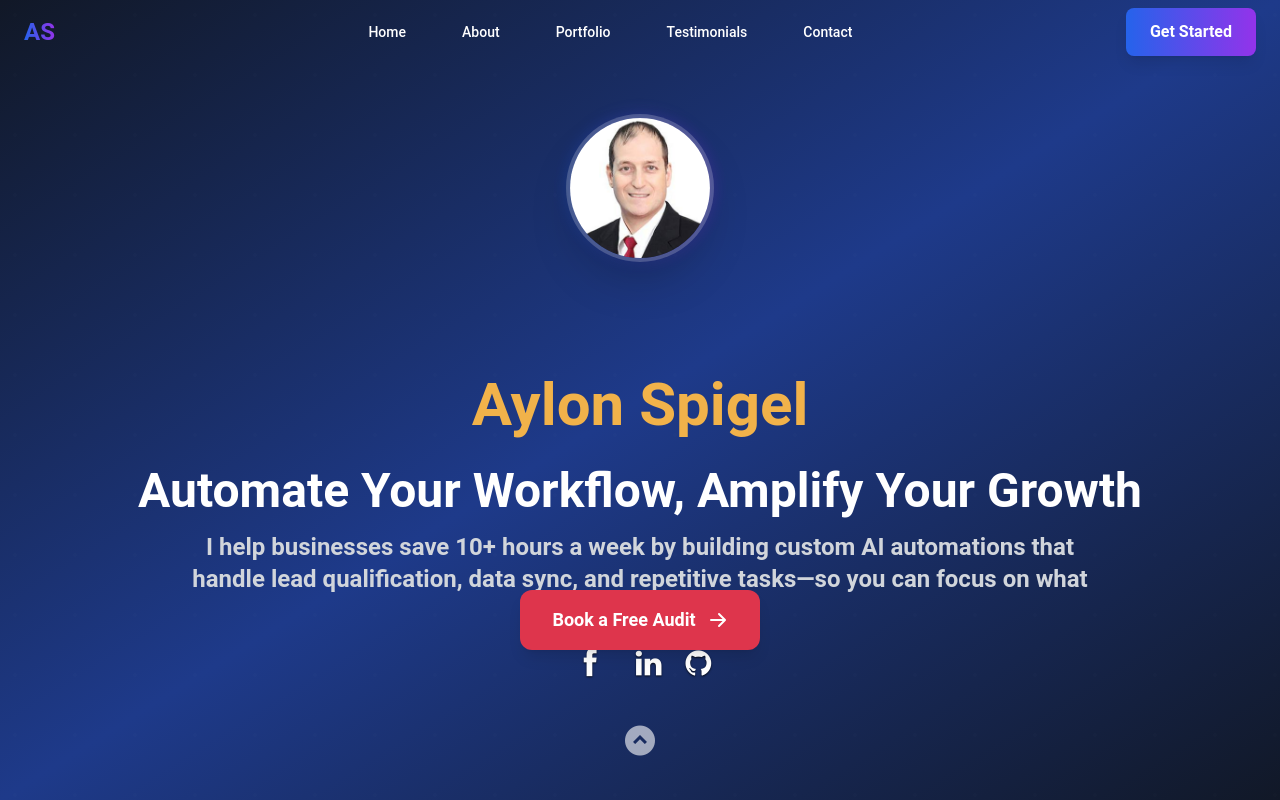
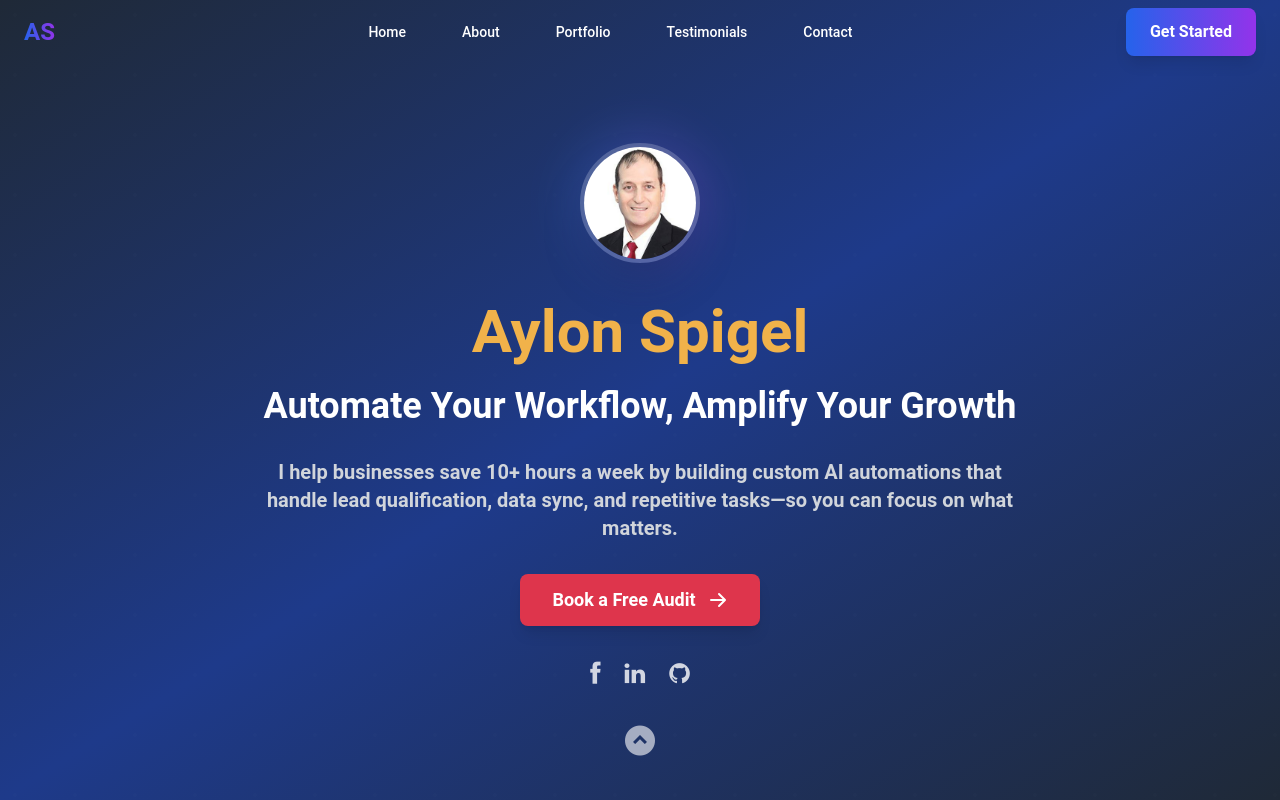
Before and after one commit to frontEndExpert/aylonspigel, a Next.js app: page / in a window 1280 px wide. Shown: the top 800 px of the page. Built offline with nearby package versions, Linux system fonts and the light colour scheme.

Commit message:
fix header

```diff
--- a/src/components/Header.jsx
+++ b/src/components/Header.jsx
@@ -1,7 +1,5 @@
 import React from 'react';
-import Typewriter from 'typewriter-effect';
 import Image from 'next/image';
-//import profilepic from '../assets/profilepic.png';
 
 const Header = ({ data }) => {
 	if (data) {
@@ -18,7 +16,7 @@ const Header = ({ data }) => {
 	}
 
 	return (
-		<header id='home' className="min-h-screen flex items-center justify-center bg-gradient-to-br from-gray-900 via-blue-900 to-gray-900 relative overflow-hidden">
+		<header id='home' className="min-h-screen bg-gradient-to-br from-gray-800 via-blue-900 to-gray-800 flex items-center justify-center pt-16 relative">
 			{/* Background Pattern */}
 			<div className="absolute inset-0 opacity-10">
 				<div className="absolute inset-0" style={{
@@ -27,39 +25,47 @@ const Header = ({ data }) => {
 				}}></div>
 			</div>
 
-			<div className='w-full max-w-6xl mx-auto px-6 text-center relative z-10'>
-				<div className='flex flex-col items-center justify-center'>
+			{/* Main Content Container */}
+			<div className="max-w-4xl mx-auto px-4 text-center flex flex-col items-center justify-center">
+
 					{/* Profile Image */}
-					<div className="relative group mb-[300px]">
-						<div className="absolute -inset-1 bg-gradient-to-r from-blue-600 to-purple-600 rounded-full blur opacity-25 group-hover:opacity-75 transition duration-1000 group-hover:duration-200"></div>
+					<div className="mb-8">
+						<div className="relative inline-block">
+							<div className="absolute inset-[-0.5rem] bg-gradient-to-r from-blue-500 to-purple-500 rounded-full blur-xl opacity-25"></div>
 							<Image
-							className='rounded-full mx-auto relative ring-4 ring-white/20 shadow-2xl'
+								className="rounded-full relative border-4 border-white/20 shadow-2xl"
 								src={profilepic || '/static/images/aylon.png'}
 								alt="Aylon's Profile Pic"
-							width={140}
-							height={140}
+								width={120}
+								height={120}
 							/>
 						</div>
+					</div>
 
-					{/* Hero Section - Directly under profile picture */}
-					<div className='w-full flex flex-col items-center justify-center mb-8 -mt-00'>
-						<h1 className='text-4xl sm:text-5xl lg:text-6xl font-bold mb-6 text-white leading-tight text-center'>
-							<span className="block mb-8 text-brand-secondary">Aylon Spigel</span>
-							<div className="text-center space-y-4">
-								<div className="text-3xl sm:text-4xl lg:text-5xl font-bold text-white leading-tight">
+
+					<div className="mb-8">
+{/* Name */}
+						<h1 className="text-4xl sm:text-5xl lg:text-6xl font-bold text-brand-secondary leading-tight">
+							Aylon Spigel
+						</h1>
+{/* Headline */}		<br/>
+						<h2 className="text-2xl sm:text-3xl lg:text-4xl font-bold text-white leading-tight">
 							Automate Your Workflow, Amplify Your Growth
+						</h2>
 					</div>
-								<div className="text-lg sm:text-xl lg:text-2xl text-gray-300 max-w-4xl mx-auto leading-relaxed">
+
+					{/* Description */}
+					<div className="mb-8">
+						<p className="text-lg sm:text-xl text-gray-300 font-bold max-w-3xl mx-auto leading-relaxed">
 							I help businesses save 10+ hours a week by building custom AI automations that handle lead qualification, data sync, and repetitive tasks—so you can focus on what matters.
+						</p>
 					</div>
-							</div>
-						</h1>
 
 					{/* CTA Button */}
-						<div className="mt-8">
+					<div className="mb-8">
 						<a
 							href="#services"
-								className="bg-brand-accent hover:bg-brand-accent/90 text-white font-bold py-4 px-8 rounded-xl text-lg transition-all duration-300 transform hover:scale-105 shadow-lg hover:shadow-xl inline-flex items-center gap-3"
+							className="bg-brand-accent hover:bg-brand-accent/90 text-white font-bold py-3 px-8 rounded-lg text-lg transition-all duration-300 transform hover:scale-105 shadow-lg hover:shadow-xl inline-flex items-center gap-3"
 						>
 							<span>Book a Free Audit</span>
 							<svg className="w-5 h-5" fill="currentColor" viewBox="0 0 20 20">
@@ -67,18 +73,18 @@ const Header = ({ data }) => {
 							</svg>
 						</a>
 					</div>
-					</div>
+
+					{/* Social Links */}
+					<div className="mb-8">
+						<ul className="flex justify-center items-center gap-6 text-2xl text-white/80">
+							{networks}
+						</ul>
 					</div>
 			</div>
 
-			{/* Social Links - Positioned at bottom */}
-			<div className='absolute bottom-24 left-1/2 transform -translate-x-1/2'>
-				<ul className='social flex justify-center items-center space-x-6 text-2xl text-white/80'>{networks}</ul>
-			</div>
-
 			{/* Scroll Down Indicator */}
-			<div className='absolute bottom-8 left-1/2 transform -translate-x-1/2'>
-				<a className='smoothscroll text-white/60 hover:text-white transition-colors duration-300' href='#about'>
+			<div className="absolute bottom-8 left-1/2 transform -translate-x-1/2">
+				<a className="text-white/60 hover:text-white transition-colors duration-300" href='#about'>
 					<div className="animate-bounce">
 						<i className='icon-up-circle text-3xl'></i>
 					</div>
--- a/src/styles/font-awesome/scss/_core.scss
+++ b/src/styles/font-awesome/scss/_core.scss
@@ -1,6 +1,6 @@
-// Base Class Definition
-// -------------------------
+@import "variables";
 
+/* Base Class Definition */
 .#{$fa-css-prefix} {
   display: inline-block;
   font-family: FontAwesome;
--- a/src/styles/globals.scss
+++ b/src/styles/globals.scss
@@ -609,17 +609,6 @@ body {
   }
 }
 
-h1 {
-  font-size: 50px;
-  line-height: 50px;
-  color: #fafafa;
-  position: absolute;
-  top: 50%;
-  width: 100%;
-  text-align: center;
-  margin-top: -25px;
-}
-
 h2,
 h3 {
   color: #fafafa;
@@ -633,13 +622,37 @@ h3 {
   background-color: #fafafa;
 }
 
-@for $num from 1 through 5 {
-  .carousel__slide:nth-of-type(#{$num}),
-  .carousel--thumb
-    .carousel__indicators
-    .carousel__indicator:nth-of-type(#{$num}) {
-    background-image: url("https://unsplash.it/#{$num * 3}?random");
-    background-size: cover;
-    background-position: center;
-  }
+.carousel__slide:nth-of-type(1),
+.carousel--thumb .carousel__indicators .carousel__indicator:nth-of-type(1) {
+  background-image: url("https://unsplash.it/3?random");
+  background-size: cover;
+  background-position: center;
 }
+
+.carousel__slide:nth-of-type(2),
+.carousel--thumb .carousel__indicators .carousel__indicator:nth-of-type(2) {
+  background-image: url("https://unsplash.it/6?random");
+  background-size: cover;
+  background-position: center;
+}
+
+.carousel__slide:nth-of-type(3),
+.carousel--thumb .carousel__indicators .carousel__indicator:nth-of-type(3) {
+  background-image: url("https://unsplash.it/9?random");
+  background-size: cover;
+  background-position: center;
+}
+
+.carousel__slide:nth-of-type(4),
+.carousel--thumb .carousel__indicators .carousel__indicator:nth-of-type(4) {
+  background-image: url("https://unsplash.it/12?random");
+  background-size: cover;
+  background-position: center;
+}
+
+.carousel__slide:nth-of-type(5),
+.carousel--thumb .carousel__indicators .carousel__indicator:nth-of-type(5) {
+  background-image: url("https://unsplash.it/15?random");
+  background-size: cover;
+  background-position: center;
+}
--- a/src/styles/layout.scss
+++ b/src/styles/layout.scss
@@ -943,26 +943,27 @@ call-to-action .button {
 
 /* contact form */
 #contact form {
-  margin-bottom: 30px;
+  margin-bottom: 20px;
 }
 #contact label {
-  font: 15px/24px "opensans-bold", sans-serif;
-  margin: 12px 0;
+  font: 12px/20px "opensans-bold", sans-serif;
+  margin: 8px 0;
   color: #ebeeee;
   display: inline-block;
 }
 #contact input,
 #contact textarea,
 #contact select {
-  padding: 18px 20px;
+  padding: 12px 16px;
   color: #eee;
   background: #373233;
-  margin-bottom: 42px;
+  margin-bottom: 24px;
   border: 0;
   outline: none;
-  font-size: 15px;
-  line-height: 24px;
-  width: 65%;
+  font-size: 14px;
+  line-height: 20px;
+  width: 100%;
+  min-height: 44px;
 }
 #contact input:focus,
 #contact textarea:focus,
@@ -1128,3 +1129,10 @@ footer .social-links li:first-child {
 #go-top a:hover {
   background-color: #0f9095;
 }
+
+.profile-image {
+  margin-top: 0; /* Remove any top margin */
+  padding-top: 0; /* Remove any top padding */
+  position: relative; /* Allows fine-tuning with top */
+  top: -10px; /* Move image up slightly */
+}
```
Also changed, not shown: src/components/Contact.jsx (+37 -37 lines), src/styles/font-awesome/scss/_larger.scss (+13 -4 lines), 1 other file (tests, documents, lock files or other folders). Lines whose indentation alone changed are shown as unchanged.
